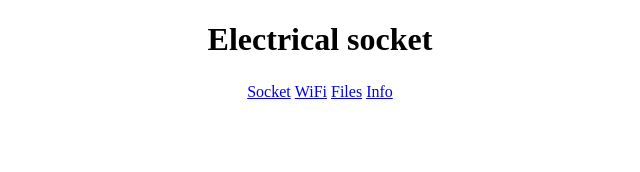
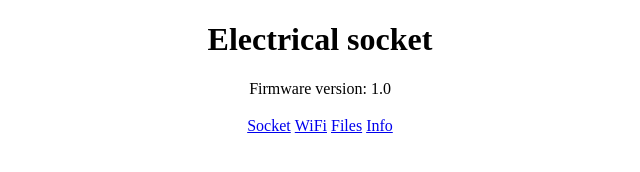
Before and after one commit to Waszker/WRH---ESP-Socket, a plain HTML site: page src/http/index.html in a window 1280 px wide. Shown: the whole page, without its empty margins (320-960 px from the left). Drawn offline with Linux system fonts and the light colour scheme.

Commit message:
Added software update support

```diff
--- a/src/http/index.html
+++ b/src/http/index.html
@@ -7,6 +7,7 @@
 <body>
    <div align="center">
   	<h1>Electrical socket</h1>
+        <p>Firmware version: 1.0</p>
 	<table>
 		<tr>
 			<td><a href="socket.lua">Socket</a></td>
```
Also changed, not shown: 3 other files.
